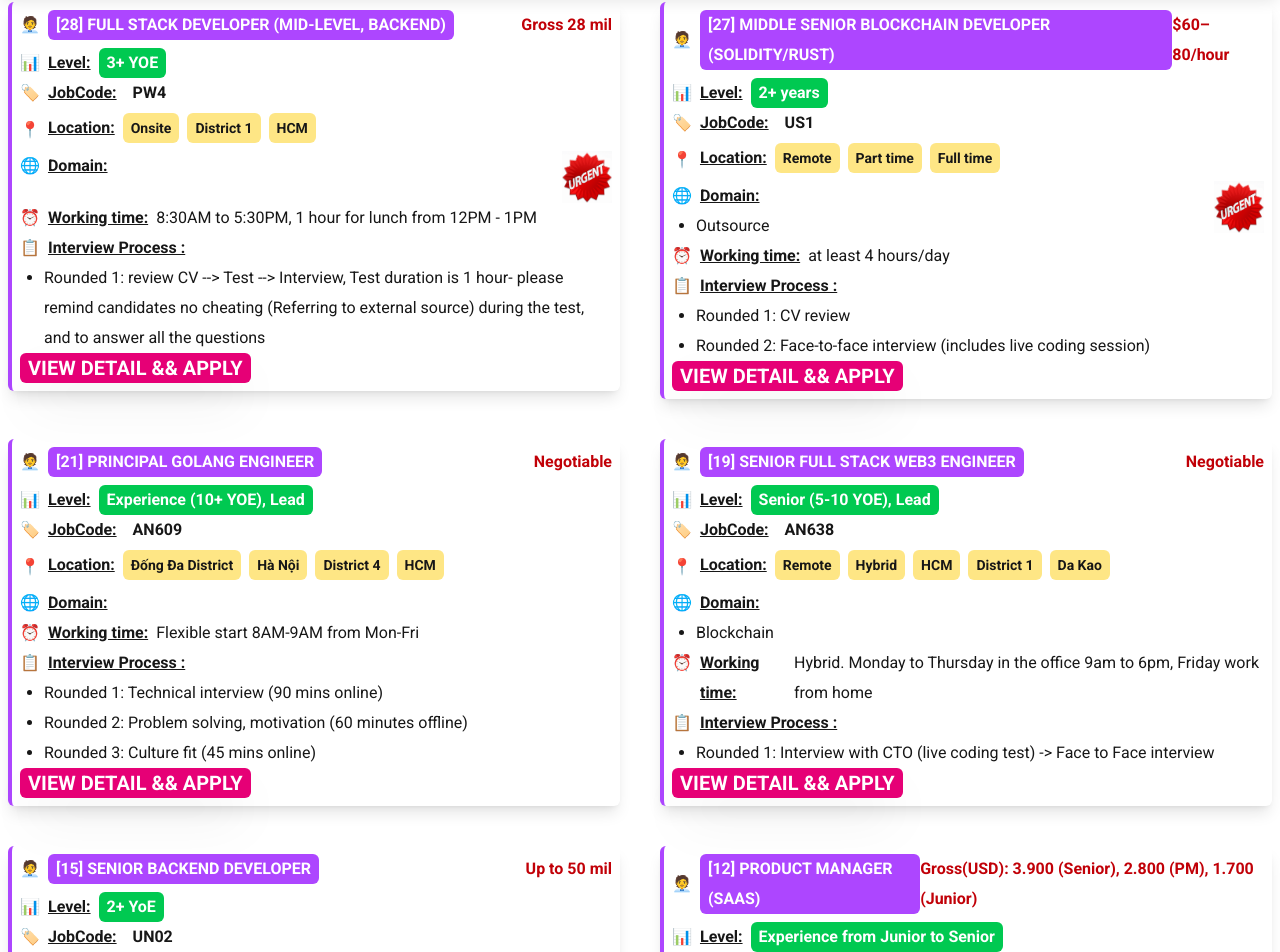
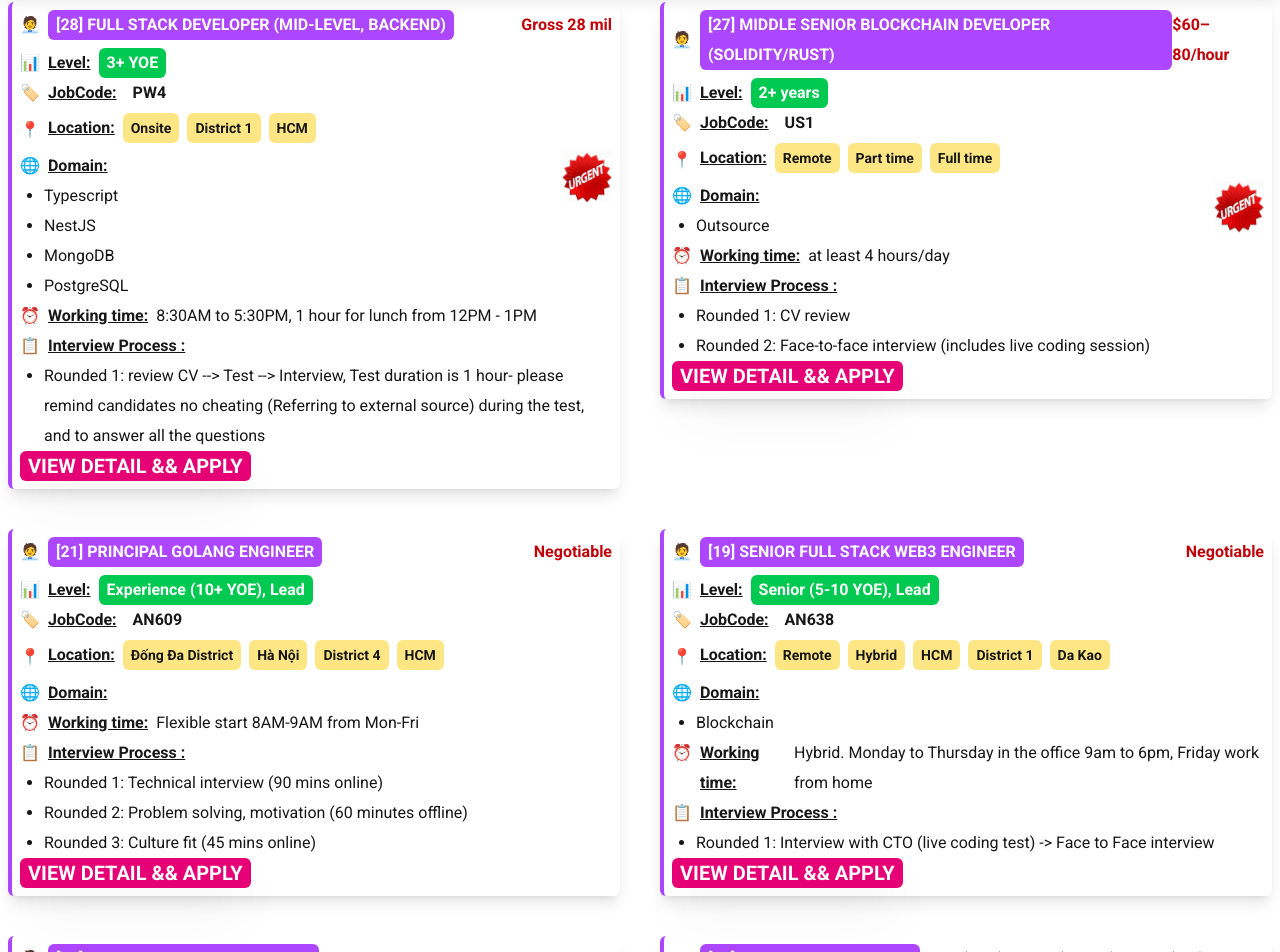
Before and after one commit to zidane168/job-resource2, a Next.js app: page / in a window 1280 px wide. Shown: the part 828-1780 px from the top of the page. Built offline with nearby package versions, Linux system fonts and the light colour scheme.

Commit message:
update domain

```diff
--- a/src/data/jobs.ts
+++ b/src/data/jobs.ts
@@ -37,6 +37,7 @@
             "Knowledge of application security and data privacy best practices",
         ],
         domain: [
+            "Typescript", "NestJS", "MongoDB", "PostgreSQL",
         ],
         interviewProcess: [
             "review CV -->  Test --> Interview, Test duration is 1 hour- please remind candidates no cheating (Referring to external source) during the test, and to answer all the questions",
```
